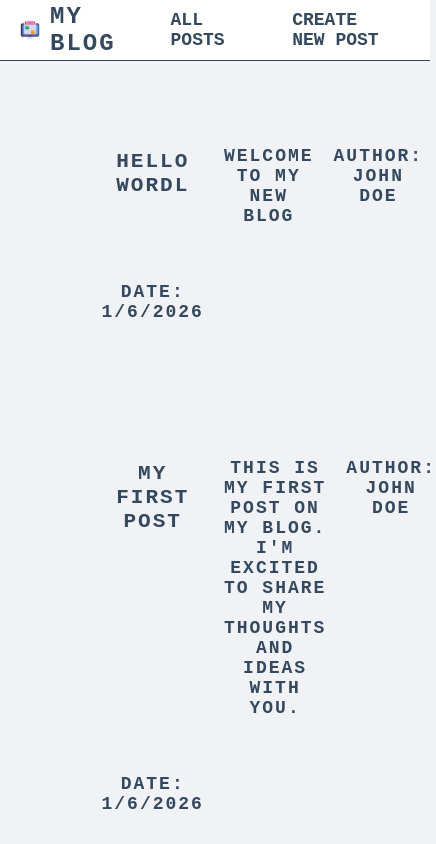
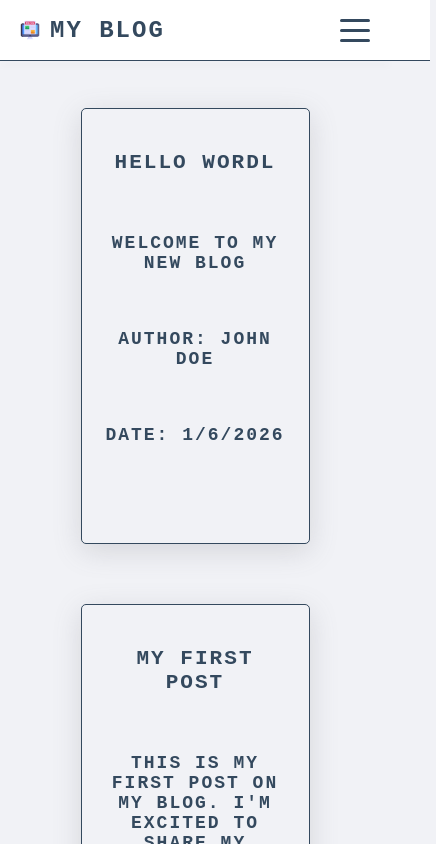
Before and after one commit to Slim-coder20/Blog-app, a React (Vite) app: page / in a window 390 px wide. Shown: the top 844 px of the page, 436 px wide, since content can reach past the window. Built offline with nearby package versions, Linux system fonts and the light colour scheme; the HTML template or start-up script is replaced by a standard one.

Commit message:
feat: ajout du menu burger mobile et mise à jour du README avec features futures

```diff
--- a/src/App.css
+++ b/src/App.css
@@ -110,7 +110,7 @@ body {
 }
 
 .edit-btn {
-  background-color: #34495e;;
+  background-color: #34495e;
   color: #fff;
   border: none;
   padding: 10px 20px;
@@ -120,7 +120,7 @@ body {
   grid-column: 1 / 2;
 }
 .delete-btn {
-  background-color:#34495e;
+  background-color: #34495e;
   color: #fff;
   border: none;
   padding: 10px 20px;
@@ -135,7 +135,7 @@ body {
   transition: all 0.3s ease;
 }
 .delete-btn:hover {
-  background-color:#1f2a35;
+  background-color: #1f2a35;
   color: #fff;
   transform: scale(1.05);
   transition: all 0.3s ease;
@@ -150,5 +150,133 @@ body {
   gap: 20px;
 }
 
+/* Navbar Mobile */
+.navbar-mobile {
+  display: flex;
+  justify-content: space-between;
+  align-items: center;
+  position: fixed;
+  top: 0;
+  left: 0;
+  right: 0;
+  z-index: 1001;
+  height: 60px;
+  padding: 0 20px;
+  border-bottom: 1px solid #34495e;
+  background-color: #fff;
+}
+
+/* Bouton Burger */
+.burger-menu {
+  display: flex;
+  flex-direction: column;
+  justify-content: space-around;
+  width: 30px;
+  height: 30px;
+  background: transparent;
+  border: none;
+  cursor: pointer;
+  padding: 0;
+  z-index: 1002;
+}
+
+.burger-menu span {
+  width: 100%;
+  height: 3px;
+  background-color: #34495e;
+  border-radius: 3px;
+  transition: all 0.3s ease;
+  transform-origin: center;
+}
+
+.burger-menu.open span:nth-child(1) {
+  transform: rotate(45deg) translate(8px, 8px);
+}
+
+.burger-menu.open span:nth-child(2) {
+  opacity: 0;
+}
+
+.burger-menu.open span:nth-child(3) {
+  transform: rotate(-45deg) translate(7px, -7px);
+}
+
+/* Menu Mobile */
+.mobile-menu {
+  position: fixed;
+  top: 60px;
+  left: 0;
+  right: 0;
+  background-color: #fff;
+  border-bottom: 1px solid #34495e;
+  max-height: 0;
+  overflow: hidden;
+  transition: max-height 0.3s ease;
+  z-index: 1000;
+  box-shadow: 0 4px 6px rgba(0, 0, 0, 0.1);
+}
+
+.mobile-menu.open {
+  max-height: 300px;
+}
+
+.mobile-navlink {
+  display: block;
+  padding: 15px 20px;
+  text-decoration: none;
+  color: #34495e;
+  font-size: 18px;
+  font-weight: bold;
+  text-transform: uppercase;
+  border-bottom: 1px solid #f1f2f6;
+  transition: all 0.3s ease;
+}
+
+.mobile-navlink:hover {
+  background-color: #f1f2f6;
+  color: #2e86c1;
+  padding-left: 30px;
+}
+
+.mobile-navlink:last-child {
+  border-bottom: none;
+}
+
+/* Overlay pour fermer le menu */
+.mobile-menu-overlay {
+  position: fixed;
+  top: 60px;
+  left: 0;
+  right: 0;
+  bottom: 0;
+  background-color: rgba(0, 0, 0, 0.3);
+  z-index: 999;
+}
 
 /* Responsive HomePage and Navbar  */
+
+@media (max-width: 768px) {
+  .post {
+    display: grid;
+    grid-template-columns: 1fr;
+    grid-template-rows: 1fr;
+    grid-template-areas:
+      "post"
+      "post"
+      "post"
+      "post"
+      "post"
+      "post"
+      "post";
+    border: solid 1px #34495e;
+    border-radius: 5px;
+    box-shadow: rgba(100, 100, 111, 0.2) 0px 7px 29px 0px;
+    transition: all 0.3s ease;
+    &:hover {
+      transform: scale(1.05);
+      transition: all 0.3s ease;
+      box-shadow: rgba(100, 100, 111, 0.2) 0px 7px 29px 0px;
+      border: 1px solid #34495e;
+    }
+  }
+}
--- a/src/App.jsx
+++ b/src/App.jsx
@@ -6,11 +6,15 @@ import CreatePost from "./pages/CreatePost.jsx";
 import EditPost from "./pages/EditPost.jsx";
 import DeletePost from "./pages/DeletePost.jsx";
 import PostProvider from "./context/PostContext.jsx";
+import NavbarMobile from "./components/NavbarMobile.jsx";
+import { useState } from "react";
 function App() {
+
   return (
     <div>
       <PostProvider>
         <Navbar />
+        <NavbarMobile />
         <Routes>
           <Route path="/" element={<Home />} />
           <Route path="/create-post" element={<CreatePost />} />
--- a/src/components/Navbar.jsx
+++ b/src/components/Navbar.jsx
@@ -1,8 +1,10 @@
 import React from "react";
 import { Link } from "react-router-dom";
 import "../App.css";
+
 export const Navbar = () => {
   return (
+    // Navbar Desktop Version //
     <div className="navbar">
       <Link to="/" className="navbar-title">
       <img src="/blog.png" alt="logo" className="navbar-logo" />
--- /dev/null
+++ b/src/components/NavbarMobile.jsx
@@ -0,0 +1,49 @@
+import React from "react";
+import { Link } from "react-router-dom";
+import "../App.css";
+import { useState } from "react";
+
+// Navbar Mobile Version avec un menu burger //
+const NavbarMobile = () => {
+  const [isOpen, setIsOpen] = useState(false);
+
+  const toggleMenu = () => {
+    setIsOpen(!isOpen);
+  };
+
+  const closeMenu = () => {
+    setIsOpen(false);
+  };
+
+  return (
+    <>
+      <div className="navbar-mobile">
+        <Link to="/" className="navbar-title" onClick={closeMenu}>
+          <img src="/blog.png" alt="logo" className="navbar-logo" />
+          MY BLOG
+        </Link>
+        <button
+          className={`burger-menu ${isOpen ? "open" : ""}`}
+          onClick={toggleMenu}
+          aria-label="Toggle menu"
+        >
+          <span></span>
+          <span></span>
+          <span></span>
+        </button>
+      </div>
+      <div className={`mobile-menu ${isOpen ? "open" : ""}`}>
+        <Link to="/" className="mobile-navlink" onClick={closeMenu}>
+          All Posts
+        </Link>
+        <Link to="/create-post" className="mobile-navlink" onClick={closeMenu}>
+          Create New Post
+        </Link>
+      </div>
+      {isOpen && (
+        <div className="mobile-menu-overlay" onClick={closeMenu}></div>
+      )}
+    </>
+  );
+};
+export default NavbarMobile;
```
Also changed, not shown: 1 other file (tests, documents, lock files or other folders).
